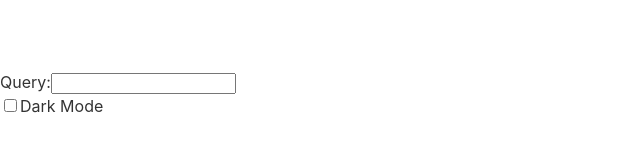
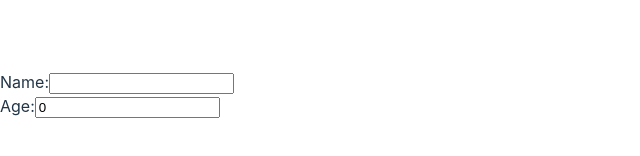
Before and after one commit to andreipopescu0902/react-simplified-beginner, a React (Vite) app: page / in a window 1280 px wide. Shown: the part 306-462 px from the top of the page, without its empty margins (0-640 px from the left). Built offline with nearby package versions, Linux system fonts and the light colour scheme.

Commit message:
Callback

```diff
--- a/src/App.jsx
+++ b/src/App.jsx
@@ -1,38 +1,34 @@
-import { useState } from "react"
-
-const LIST = Array(1000000)
-  .fill()
-  .map((_, i) => i+1)
+import { useState, useEffect } from "react"
 
 function App() {
-    const [query, setQuery] = useState("")
-    const [isDarkMode, setIsDarkMode] = useState(false)
+  const [name, setName] = useState("")
+  const [age, setAge] = useState(0)
 
-    const filteredList = LIST.filter(n => n.toString().includes(query))
+  function printName() {
+    console.log(`Name: ${name}`)
+  }
 
-    console.log(filteredList.length)
+useEffect(() => {
+  console.log("In Effect")
+  printName()
+}, [printName])
 
 return (
-      <div
-        style={{
-          background: isDarkMode ? "#333" : "white",
-          color: isDarkMode ? "white" : "#333",
-        }}>
+  <>
     <label>
-          Query:
-          <input value={query} onChange={e => setQuery(e.target.value)}/>
+      Name:
+      <input value={name} onChange={e => setName(e.target.value)} />
     </label>
     <br />
     <label>
+      Age:
       <input
-              type="checkbox"
-              onChange={e => setIsDarkMode(e.target.checked)}
-              checked={isDarkMode}
+        type="number"
+        value={age}
+        onChange={e => setAge(e.target.valueAsNumber)}
       />
-            Dark Mode
     </label>
-        </div>
-
+  </>
 )
 }
 
```
Lines whose indentation alone changed are shown as unchanged.
